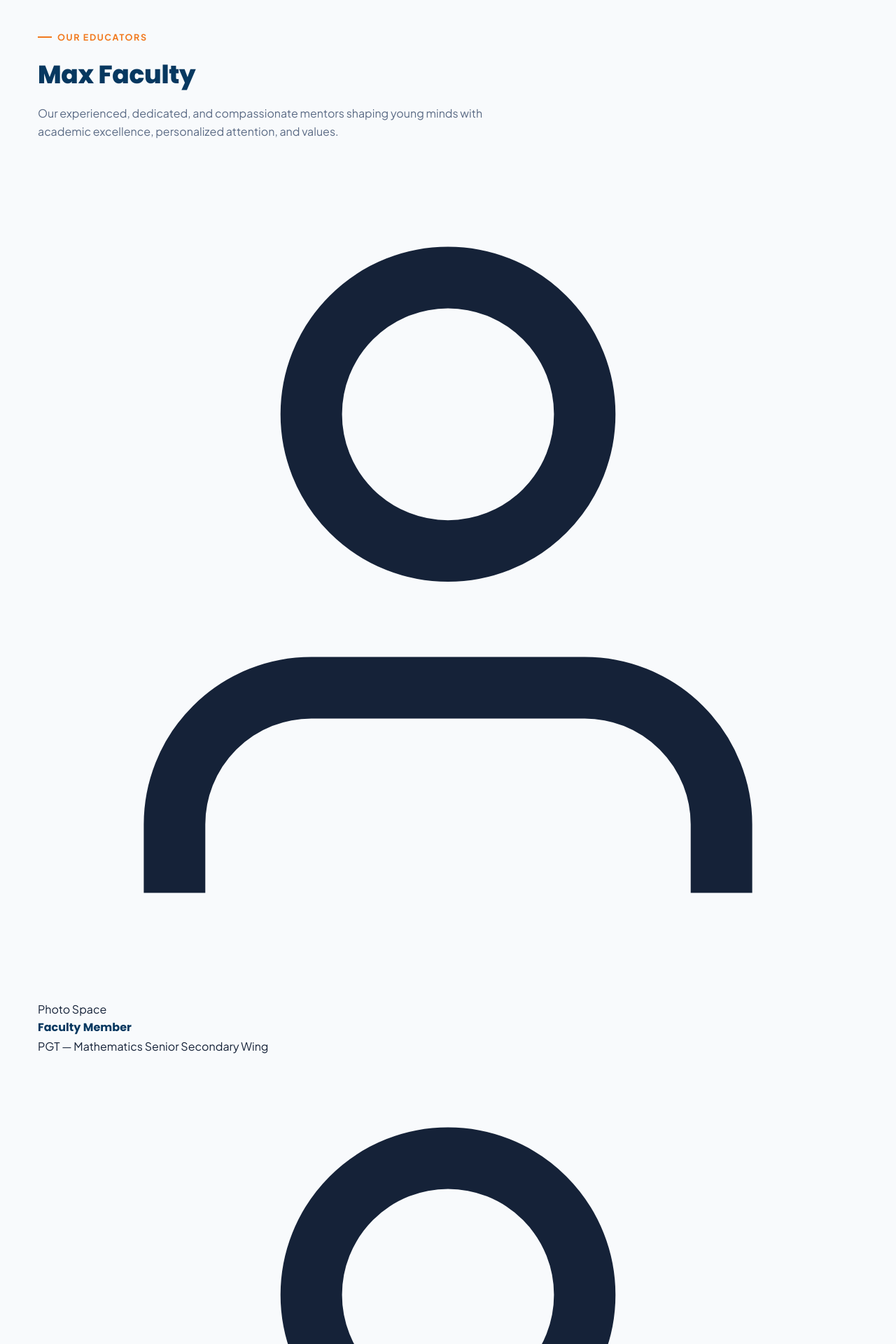
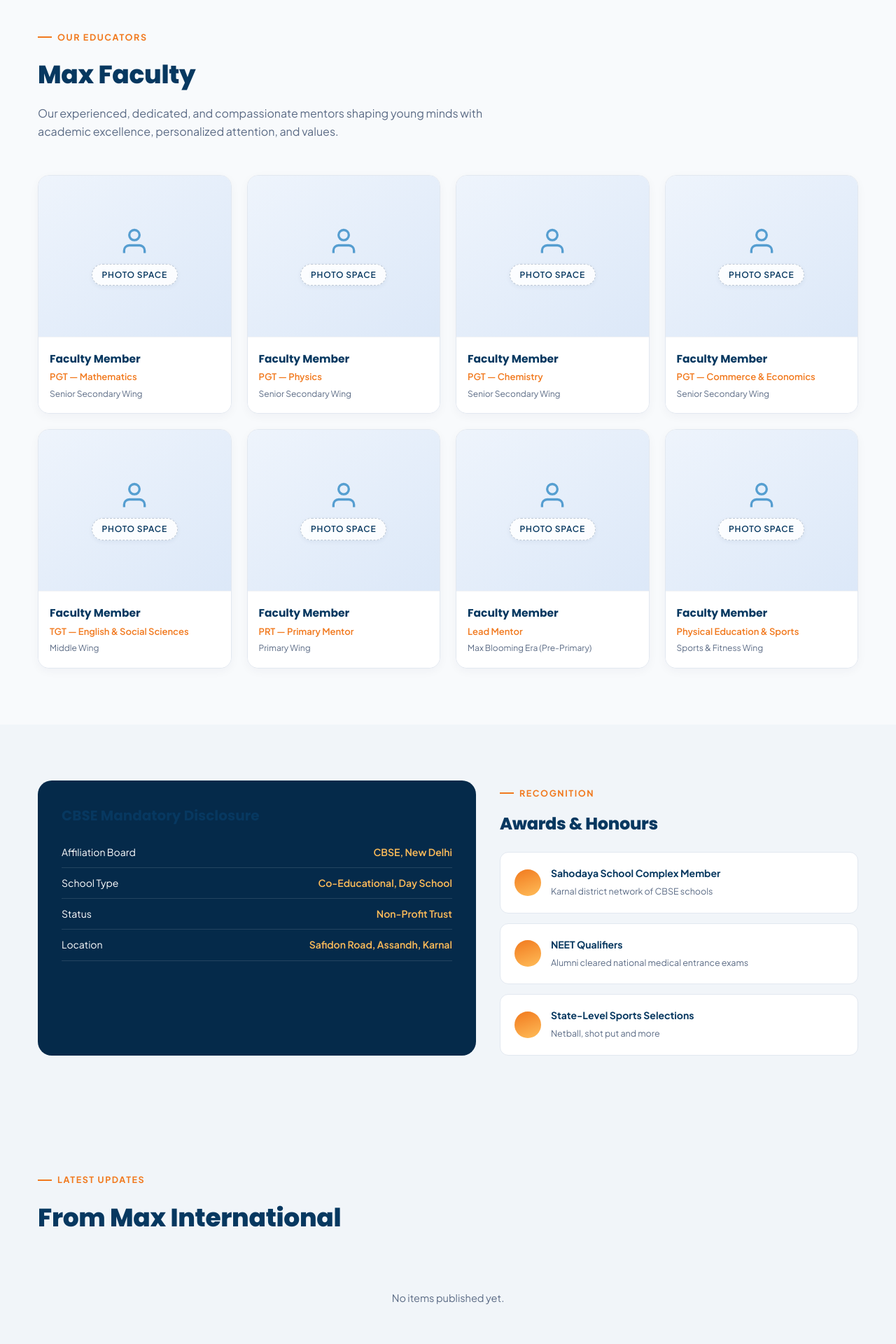
Before and after one commit to Ishant33/max-school, a PHP site: page /about-us.html in a window 1280 px wide. Shown: the part 4119-6039 px from the top of the page at 70% size. Run offline with PHP 8.4, Linux system fonts and the light colour scheme; data that the repository does not hold is empty.

Commit message:
Add files via upload

```diff
--- a/assets/css/style.css
+++ b/assets/css/style.css
@@ -505,6 +505,99 @@ nav.menu > ul > li:hover .dropdown{opacity:1; visibility:visible; transform:tran
 .infra-card img{width:100%; height:160px; object-fit:cover; border-radius:14px; margin-bottom:16px;}
 .infra-card .ic{width:44px; height:44px; margin:0 auto 12px; border-radius:10px; background:var(--sky); color:var(--blue); display:flex; align-items:center; justify-content:center; font-size:18px;}
 .infra-card h4{font-size:14.5px; color:var(--navy); margin:0;}
+
+/* ===== MAX FACULTY GRID ===== */
+.faculty-grid {
+  display: grid;
+  grid-template-columns: repeat(4, 1fr);
+  gap: 22px;
+}
+.faculty-card {
+  background: #ffffff;
+  border: 1px solid var(--line);
+  border-radius: var(--radius);
+  overflow: hidden;
+  box-shadow: 0 4px 14px rgba(11, 35, 71, 0.04);
+  transition: transform 0.25s ease, box-shadow 0.25s ease, border-color 0.25s ease;
+  display: flex;
+  flex-direction: column;
+}
+.faculty-card:hover {
+  transform: translateY(-4px);
+  box-shadow: 0 12px 24px rgba(11, 46, 89, 0.1);
+  border-color: var(--orange);
+}
+.faculty-photo-box {
+  width: 100%;
+  height: 230px;
+  background: linear-gradient(145deg, #eef4fc 0%, #dce8f8 100%);
+  position: relative;
+  overflow: hidden;
+  display: flex;
+  align-items: center;
+  justify-content: center;
+}
+.faculty-photo-box img {
+  width: 100%;
+  height: 100%;
+  object-fit: cover;
+  object-position: center top;
+  display: block;
+}
+.faculty-photo-placeholder {
+  display: flex;
+  flex-direction: column;
+  align-items: center;
+  justify-content: center;
+  gap: 10px;
+  color: var(--blue);
+  width: 100%;
+  height: 100%;
+  padding: 16px;
+  text-align: center;
+}
+.faculty-photo-icon {
+  width: 44px;
+  height: 44px;
+  color: var(--blue);
+  opacity: 0.65;
+}
+.faculty-photo-placeholder .photo-hint {
+  font-size: 12px;
+  font-weight: 600;
+  text-transform: uppercase;
+  letter-spacing: 0.8px;
+  color: var(--navy);
+  background: rgba(255, 255, 255, 0.85);
+  padding: 5px 14px;
+  border-radius: 999px;
+  border: 1px dashed rgba(11, 46, 89, 0.25);
+  box-shadow: 0 2px 6px rgba(11, 46, 89, 0.06);
+}
+.faculty-info {
+  padding: 18px 16px;
+  display: flex;
+  flex-direction: column;
+  gap: 3px;
+  flex-grow: 1;
+  background: #ffffff;
+  border-top: 1px solid rgba(11, 35, 71, 0.05);
+}
+.faculty-info h4 {
+  font-size: 15.5px;
+  color: var(--navy);
+  margin: 0;
+  font-weight: 700;
+}
+.faculty-designation {
+  font-size: 13px;
+  color: var(--orange);
+  font-weight: 600;
+}
+.faculty-dept {
+  font-size: 12px;
+  color: var(--muted);
+}
 
 /* ===== DISCLOSURE + AWARDS ===== */
 .two-col{display:grid; grid-template-columns:1.1fr .9fr; gap:34px;}
@@ -1156,7 +1249,7 @@ footer ul li a:hover{color:var(--orange-light);}
   .hero h1{font-size:34px;}
   .msg-card{grid-template-columns:250px 1fr;}
   .msg-photo{min-height:100%; max-height:none; aspect-ratio:auto;}
-  .infra-grid, .step-grid{grid-template-columns:1fr 1fr;}
+  .infra-grid, .step-grid, .faculty-grid{grid-template-columns:1fr 1fr;}
   .gallery-grid{grid-template-columns:1fr 1fr;}
   .document-grid{grid-template-columns:repeat(2,1fr);}
   #documents .document-table tbody,#academics .document-table tbody{grid-template-columns:repeat(2,minmax(0,1fr));}
@@ -1231,7 +1324,7 @@ footer ul li a:hover{color:var(--orange-light);}
   .discover-note{font-size:14px; margin-top:26px;}
   .msg-body{padding:26px 20px;}
   .msg-photo{height:310px; max-height:320px;}
-  .infra-grid, .step-grid{grid-template-columns:1fr;}
+  .infra-grid, .step-grid, .faculty-grid{grid-template-columns:1fr;}
   .gallery-grid{gap:10px;}
   .gallery-tile{font-size:11px;}
   .cta-band{padding:34px 24px; border-radius:18px;}
```
Also changed, not shown: assets/img/cbse-logo.png (added).
